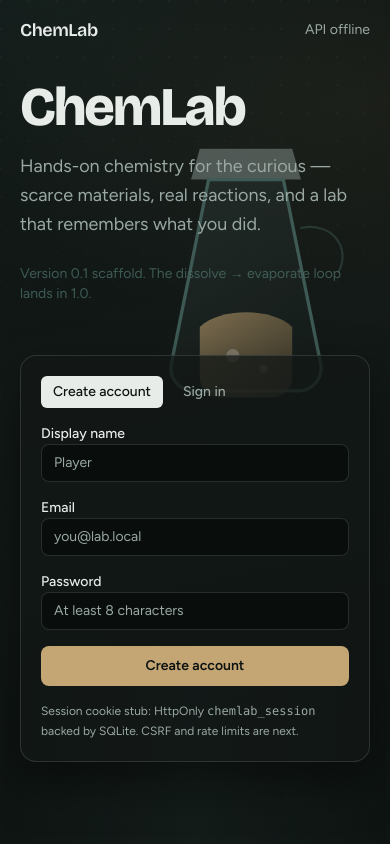
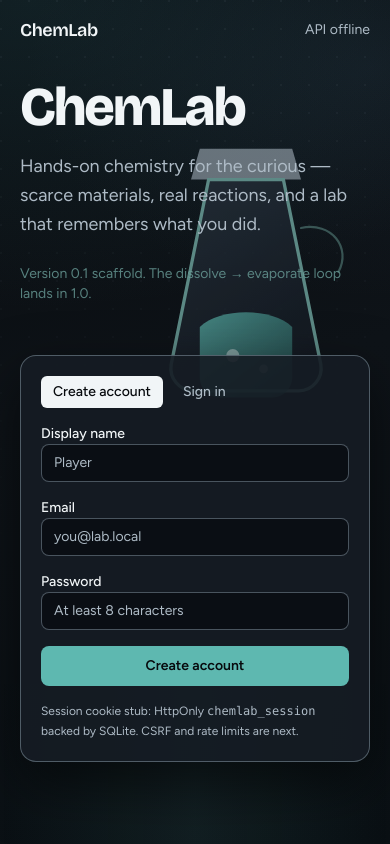
Before and after one commit to arnoudja/ChemLabProject, a React (Vite) app in the folder apps/web/: page / in a window 390 px wide. Built offline with nearby package versions, Linux system fonts and the light colour scheme; no server answers.

Commit message:
Retune dark theme for cooler neutrals and contrast
Swap brown/brass accents for charcoal slate and teal, brighten text and
borders, and lift surfaces so the UI reads clearly on the dark bench.

```diff
--- a/apps/web/index.html
+++ b/apps/web/index.html
@@ -6,7 +6,7 @@
     <meta name="viewport" content="width=device-width, initial-scale=1.0" />
     <meta name="description" content="ChemLab — hands-on chemistry. Learn real reactions in a playful lab." />
     <meta name="color-scheme" content="dark" />
-    <meta name="theme-color" content="#0b0f0e" />
+    <meta name="theme-color" content="#070a0d" />
     <link rel="preconnect" href="https://fonts.googleapis.com" />
     <link rel="preconnect" href="https://fonts.gstatic.com" crossorigin />
     <link
--- a/apps/web/src/components/LabBackdrop.tsx
+++ b/apps/web/src/components/LabBackdrop.tsx
@@ -3,47 +3,47 @@ export function LabBackdrop() {
   return (
     <div className="pointer-events-none absolute inset-0 overflow-hidden" aria-hidden>
       <svg
-        className="animate-float absolute -right-8 top-24 h-[22rem] w-[22rem] opacity-80 sm:right-8 sm:top-16 lg:right-16"
+        className="animate-float absolute -right-8 top-24 h-[22rem] w-[22rem] opacity-85 sm:right-8 sm:top-16 lg:right-16"
         viewBox="0 0 320 320"
         fill="none"
         xmlns="http://www.w3.org/2000/svg"
       >
         <defs>
           <linearGradient id="glass" x1="80" y1="40" x2="240" y2="280" gradientUnits="userSpaceOnUse">
-            <stop stopColor="#2A3532" stopOpacity="0.95" />
-            <stop offset="1" stopColor="#151C1A" stopOpacity="0.75" />
+            <stop stopColor="#2A3540" stopOpacity="0.95" />
+            <stop offset="1" stopColor="#121820" stopOpacity="0.8" />
           </linearGradient>
           <linearGradient id="liquid" x1="120" y1="180" x2="200" y2="280" gradientUnits="userSpaceOnUse">
-            <stop stopColor="#C4A574" stopOpacity="0.8" />
-            <stop offset="1" stopColor="#6B5A3E" stopOpacity="0.55" />
+            <stop stopColor="#5EB8B0" stopOpacity="0.85" />
+            <stop offset="1" stopColor="#2F6F6A" stopOpacity="0.55" />
           </linearGradient>
         </defs>
-        <path d="M118 48h84l8 28h-100l8-28z" fill="#9AA8A3" opacity="0.55" />
+        <path d="M118 48h84l8 28h-100l8-28z" fill="#AEBBC6" opacity="0.65" />
         <path
           d="M126 76h68l34 168c2 12-7 24-20 24H112c-13 0-22-12-20-24l34-168z"
           fill="url(#glass)"
-          stroke="#4A6B64"
+          stroke="#6A9E98"
           strokeWidth="3"
         />
         <path
           d="M118 210c18-18 66-18 84 0v46c0 10-8 18-18 18h-48c-10 0-18-8-18-18v-46z"
           fill="url(#liquid)"
         />
-        <circle cx="148" cy="236" r="6" fill="#E7ECE9" opacity="0.35" />
-        <circle cx="176" cy="248" r="4" fill="#E7ECE9" opacity="0.25" />
+        <circle cx="148" cy="236" r="6" fill="#F1F5F7" opacity="0.45" />
+        <circle cx="176" cy="248" r="4" fill="#F1F5F7" opacity="0.3" />
         <path
           d="M210 120c28-6 46 18 34 40"
-          stroke="#4A6B64"
+          stroke="#6A9E98"
           strokeWidth="2"
           strokeLinecap="round"
-          opacity="0.45"
+          opacity="0.55"
         />
       </svg>
 
       <div
-        className="absolute bottom-0 left-0 right-0 h-40 opacity-50"
+        className="absolute bottom-0 left-0 right-0 h-40 opacity-55"
         style={{
-          background: 'linear-gradient(90deg, transparent, rgba(74,107,100,0.18), transparent)',
+          background: 'linear-gradient(90deg, transparent, rgba(94,184,176,0.16), transparent)',
         }}
       />
     </div>
--- a/apps/web/src/index.css
+++ b/apps/web/src/index.css
@@ -1,20 +1,20 @@
 @import "tailwindcss";
 
 :root {
-  /* Dark lab bench — deep neutrals, muted brass/teal; no pastels or neon */
-  --ink: #e7ece9;
-  --ink-soft: #9aa8a3;
-  --glass: #0c1210;
-  --mist: #1a2220;
-  --deep: #4a6b64;
-  --accent: #c4a574;
-  --accent-soft: #2a241c;
-  --danger: #d4867a;
-  --surface: rgba(18, 24, 22, 0.78);
-  --surface-hover: rgba(36, 44, 41, 0.55);
-  --input-bg: rgba(8, 12, 11, 0.72);
-  --border: rgba(154, 168, 163, 0.2);
-  --shadow: 0 20px 50px rgba(0, 0, 0, 0.45);
+  /* Cool dark lab — charcoal/slate/teal; high contrast; no brown/sepia */
+  --ink: #f1f5f7;
+  --ink-soft: #aebbc6;
+  --glass: #070a0d;
+  --mist: #151b22;
+  --deep: #6a9e98;
+  --accent: #5eb8b0;
+  --accent-soft: #12302e;
+  --danger: #e89a90;
+  --surface: rgba(22, 28, 36, 0.9);
+  --surface-hover: rgba(42, 52, 64, 0.75);
+  --input-bg: rgba(10, 14, 20, 0.92);
+  --border: rgba(170, 190, 205, 0.4);
+  --shadow: 0 22px 55px rgba(0, 0, 0, 0.55);
   --font-display: "Bricolage Grotesque", "Segoe UI", sans-serif;
   --font-body: "Figtree", "Segoe UI", sans-serif;
   color-scheme: dark;
@@ -35,9 +35,9 @@ body {
   color: var(--ink);
   font-family: var(--font-body);
   background:
-    radial-gradient(1000px 560px at 10% 0%, rgba(45, 70, 64, 0.28) 0%, transparent 55%),
-    radial-gradient(800px 500px at 92% 12%, rgba(90, 70, 42, 0.16) 0%, transparent 48%),
-    linear-gradient(168deg, #0b0f0e 0%, #121917 42%, #0e1412 100%);
+    radial-gradient(1000px 560px at 8% 0%, rgba(55, 110, 120, 0.22) 0%, transparent 55%),
+    radial-gradient(720px 480px at 95% 8%, rgba(70, 100, 130, 0.14) 0%, transparent 48%),
+    linear-gradient(168deg, #070a0d 0%, #0e1318 45%, #0a1014 100%);
   background-attachment: fixed;
 }
 
@@ -46,9 +46,9 @@ body::before {
   position: fixed;
   inset: 0;
   pointer-events: none;
-  opacity: 0.22;
+  opacity: 0.2;
   background-image:
-    radial-gradient(circle at 1px 1px, rgba(180, 200, 190, 0.22) 1px, transparent 0);
+    radial-gradient(circle at 1px 1px, rgba(190, 210, 220, 0.28) 1px, transparent 0);
   background-size: 28px 28px;
   mask-image: linear-gradient(to bottom, black 0%, transparent 78%);
 }
```
Also changed, not shown: apps/web/public/favicon.svg, 1 other file (tests, documents, lock files or other folders).
